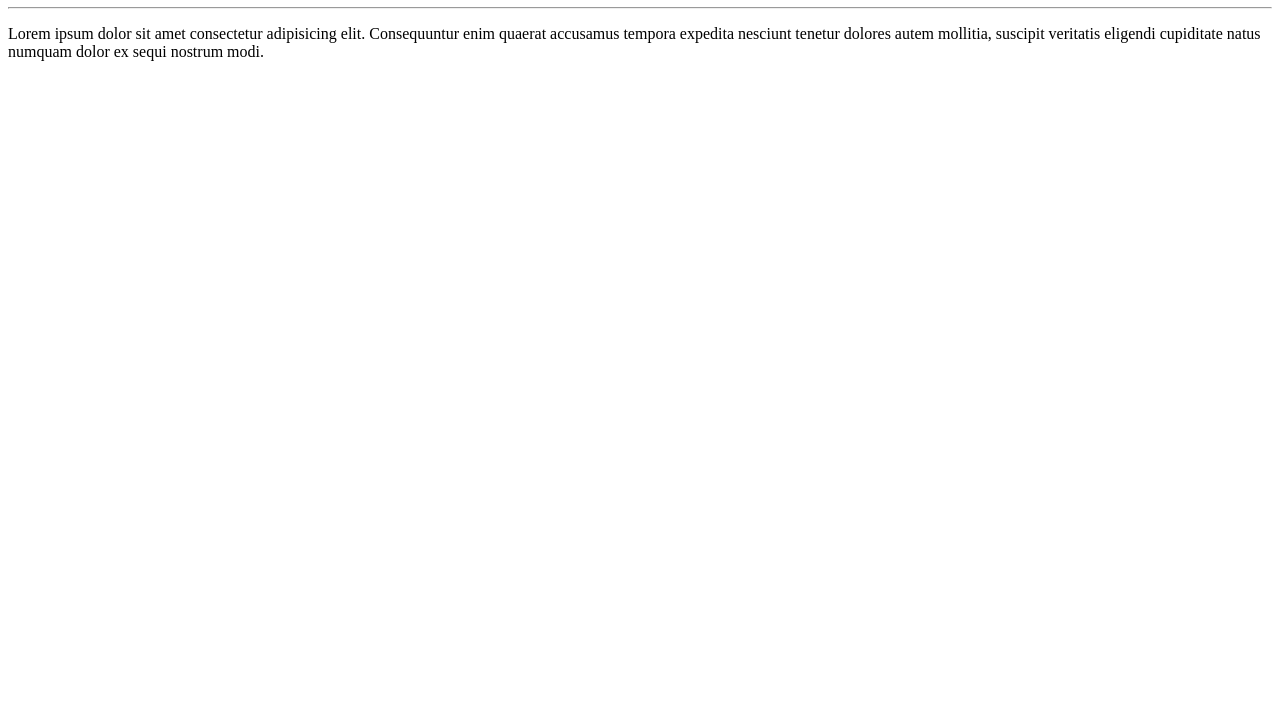
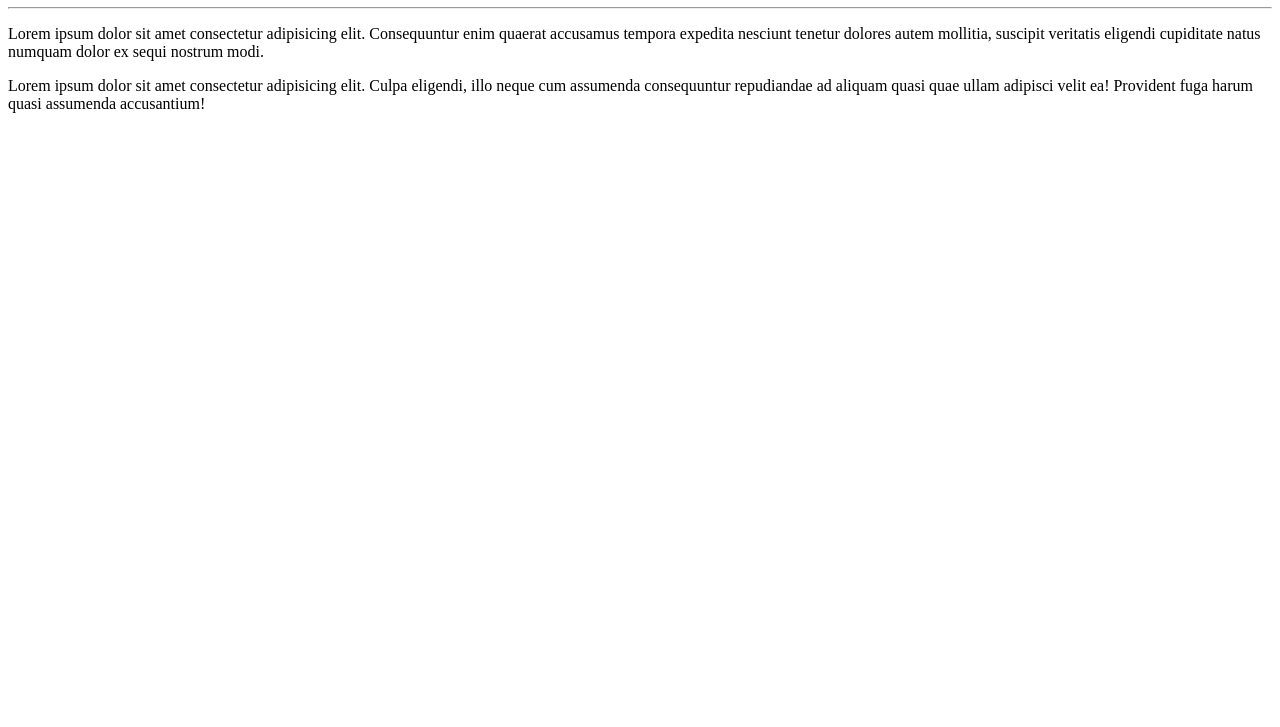
Before and after one commit to Lionel-Punga/Ola---Mundo, a plain HTML site: page site-exemplo/index.html in a window 1280 px wide. Shown: the part 73-800 px from the top of the page. Drawn offline with Linux system fonts and the light colour scheme.

Commit message:
adicionei um parágrafo

```diff
--- a/site-exemplo/index.html
+++ b/site-exemplo/index.html
@@ -11,5 +11,10 @@
     <p> Lorem ipsum dolor sit amet consectetur adipisicing elit.
         Consequuntur enim quaerat accusamus tempora expedita nesciunt tenetur dolores autem mollitia,
         suscipit veritatis eligendi cupiditate natus numquam dolor ex sequi nostrum modi.</p>
+        <p>
+            Lorem ipsum dolor sit amet consectetur adipisicing elit. Culpa eligendi,
+            illo neque cum assumenda consequuntur repudiandae ad aliquam quasi quae ullam adipisci velit ea!
+            Provident fuga harum quasi assumenda accusantium!
+        </p>
 </body>
 </html>
```
